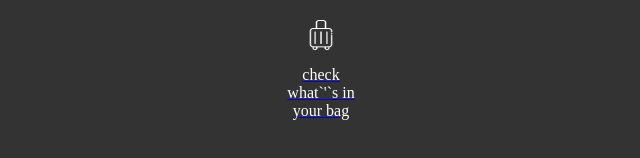
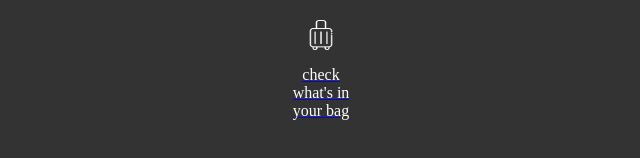
Before and after one commit to StefanieLoeser/capstone-project, a Next.js app: page / in a window 1280 px wide. Shown: the part 500-658 px from the top of the page, without its empty margins (319-959 px from the left). Built offline with nearby package versions, Linux system fonts and the light colour scheme.

Commit message:
change quotation mark again

```diff
--- a/pages/index.js
+++ b/pages/index.js
@@ -52,7 +52,7 @@ export default function Home() {
                   height={30}
                 />
               </IconWrapperBag>
-              <NavLink>check what`&apos;`s in your bag</NavLink>
+              <NavLink>check what&apos;s in your bag</NavLink>
             </a>
           </Link>
         </NavWrapper>
```
